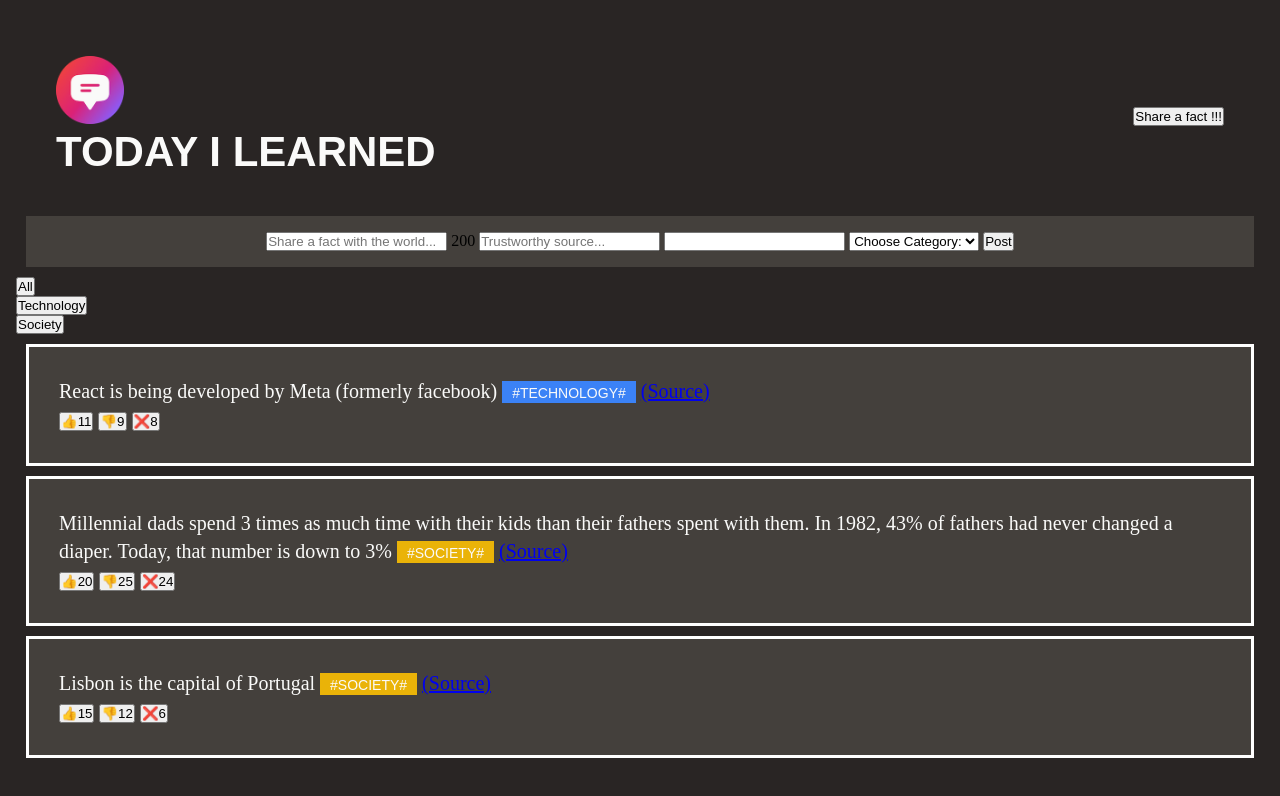
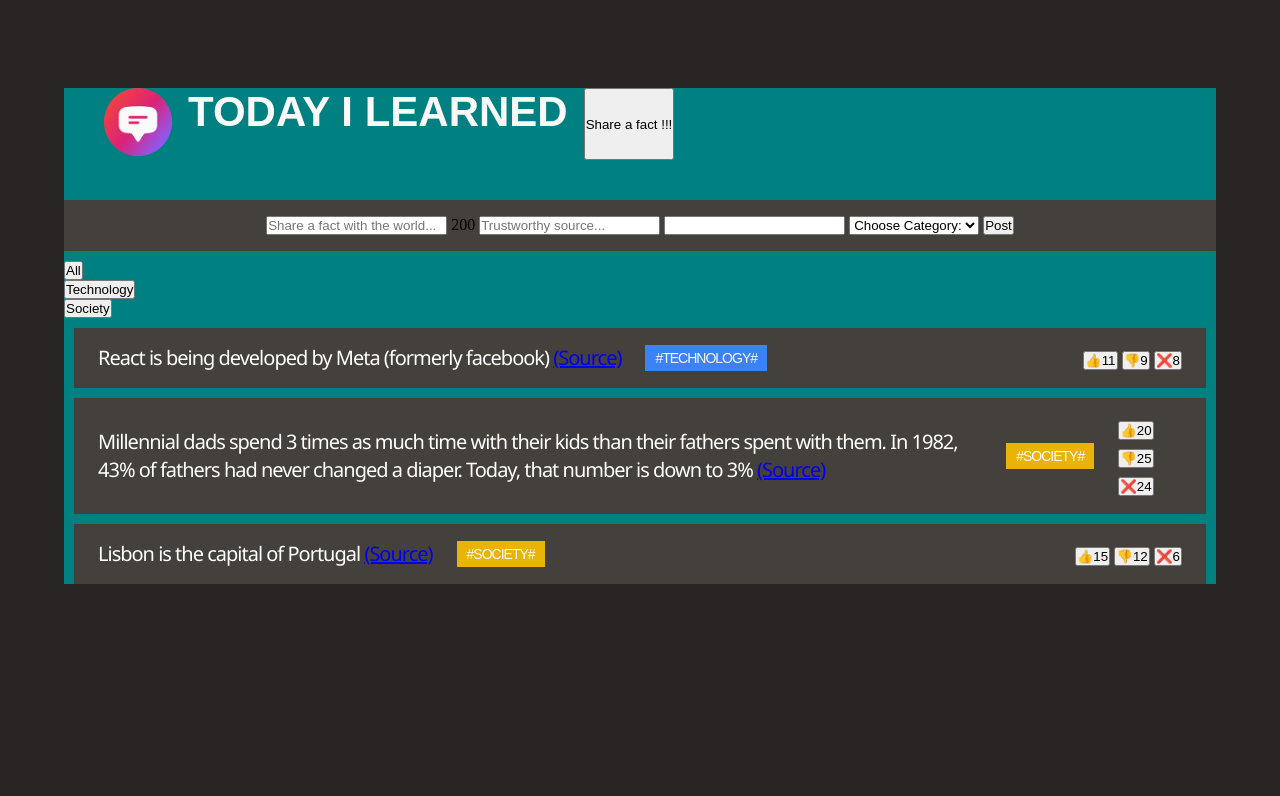
Before and after one commit to varunathithiya300/todo_app, a plain HTML site: page index.html in a window 1280 px wide. Drawn offline with Linux system fonts and the light colour scheme; a web font is replaced by a local one.

Commit message:
flexbox, descendant-selector, container

```diff
--- a/index.html
+++ b/index.html
@@ -18,12 +18,18 @@
   </head>
 
   <body>
+    <div class="container">
       <header class="header">
         <div>
-        <img src="logo.png" alt="Today I Learned Logo" height="68" width="68" />
+          <img
+            src="logo.png"
+            alt="Today I Learned Logo"
+            height="68"
+            width="68"
+          />
+        </div>
         <h1>Today I Learned</h1>
-      </div>
-      <button>Share a fact !!!</button>
+        <button class="button">Share a fact !!!</button>
       </header>
       <form action="" , class="fact-form">
         <input type="text" placeholder="Share a fact with the world..." />
@@ -53,12 +59,14 @@
             <li class="fact">
               <p>
                 React is being developed by Meta (formerly facebook)
+                <a href="https://opensource.fb.com/" target="_blank"
+                  >(Source)</a
+                >
+              </p>
               <span class="tags" style="background-color: #3b82f6"
                 >#technology#</span
               >
-              <a href="https://opensource.fb.com/" target="_blank">(Source)</a>
-            </p>
-            <div>
+              <div class="vote-buttons">
                 <button>👍<strong></strong>11</button>
                 <button>👎<strong></strong>9</button>
                 <button>❌<strong></strong>8</button>
@@ -69,16 +77,16 @@
                 Millennial dads spend 3 times as much time with their kids than
                 their fathers spent with them. In 1982, 43% of fathers had never
                 changed a diaper. Today, that number is down to 3%
-              <span class="tags" style="background-color: #eab308"
-                >#society#</span
-              >
                 <a
                   href="https://www.mother.ly/parenting/millennial-dads-spend-more-time-with-their-kids"
                   target="_blank"
                   >(Source)
                 </a>
               </p>
-            <div>
+              <span class="tags" style="background-color: #eab308"
+                >#society#</span
+              >
+              <div class="vote-buttons">
                 <button>👍<strong></strong>20</button>
                 <button>👎<strong></strong>25</button>
                 <button>❌<strong></strong>24</button>
@@ -87,14 +95,14 @@
             <li class="fact">
               <p>
                 Lisbon is the capital of Portugal
-              <span class="tags" style="background-color: #eab308"
-                >#society#</span
-              >
                 <a href="https://en.wikipedia.org/wiki/Lisbon" target="_blank"
                   >(Source)
                 </a>
               </p>
-            <div>
+              <span class="tags" style="background-color: #eab308"
+                >#society#</span
+              >
+              <div class="vote-buttons">
                 <button>👍<strong></strong>15</button>
                 <button>👎<strong></strong>12</button>
                 <button>❌<strong></strong>6</button>
@@ -103,5 +111,6 @@
           </ul>
         </section>
       </main>
+    </div>
   </body>
 </html>
--- a/style.css
+++ b/style.css
@@ -8,25 +8,36 @@
 
 body {
   background-color: #292524;
-  padding: 16px;
+  padding: 48px 64px;
 }
 
 .header {
   margin: 40px;
   display: flex;
-  align-items: center;
-  justify-content: space-between;
+  align-items: left;
+  gap: 16px;
+}
+
+.container {
+  /* margin-left: auto;
+  margin-right: auto; */
+  margin: 0 auto;
+  max-width: auto;
+  background-color: teal;
+}
+
+.button {
+  align-items: left;
 }
 
 .logo {
   display: flex;
   align-items: center;
-  gap: 16px;
 }
 
 .fact-form {
   background-color: #44403c;
-  margin: 10px;
+  margin-bottom: 10px;
   padding: 16px 16px;
   text-align: center;
 }
@@ -34,21 +45,29 @@ body {
 h1 {
   font-size: 42px;
   text-transform: uppercase;
-  /* text-align: center; */
   font-family: "Coiny", sans-serif;
   color: #fafaf9;
-  /* background-color: green; */
+}
+
+.vote-buttons {
+  margin-left: auto;
 }
 
 .fact {
   font-size: 20px;
+  color: white;
+  font-family: "Segoe UI", Tahoma, Geneva, Verdana, sans-serif;
   line-height: 1.4;
-  font-family: "Sono";
-  color: #fafaf9;
   background-color: #44403c;
-  border: 3px solid white;
-  margin: 10px;
-  padding: 30px 30px;
+  margin-top: 10px;
+  margin-left: 10px;
+  margin-right: 10px;
+  padding: 16px 24px;
+  letter-spacing: -1px;
+
+  display: flex;
+  align-items: center;
+  gap: 24px;
 }
 
 .tags {
@@ -61,8 +80,6 @@ h1 {
   padding-bottom: 2px;
   padding-left: 10px;
   padding-right: 10px;
-  /* padding-top: 3px; */
-  /* display: block; */
 }
 
 ul {
```
Lines whose indentation alone changed are shown as unchanged.
